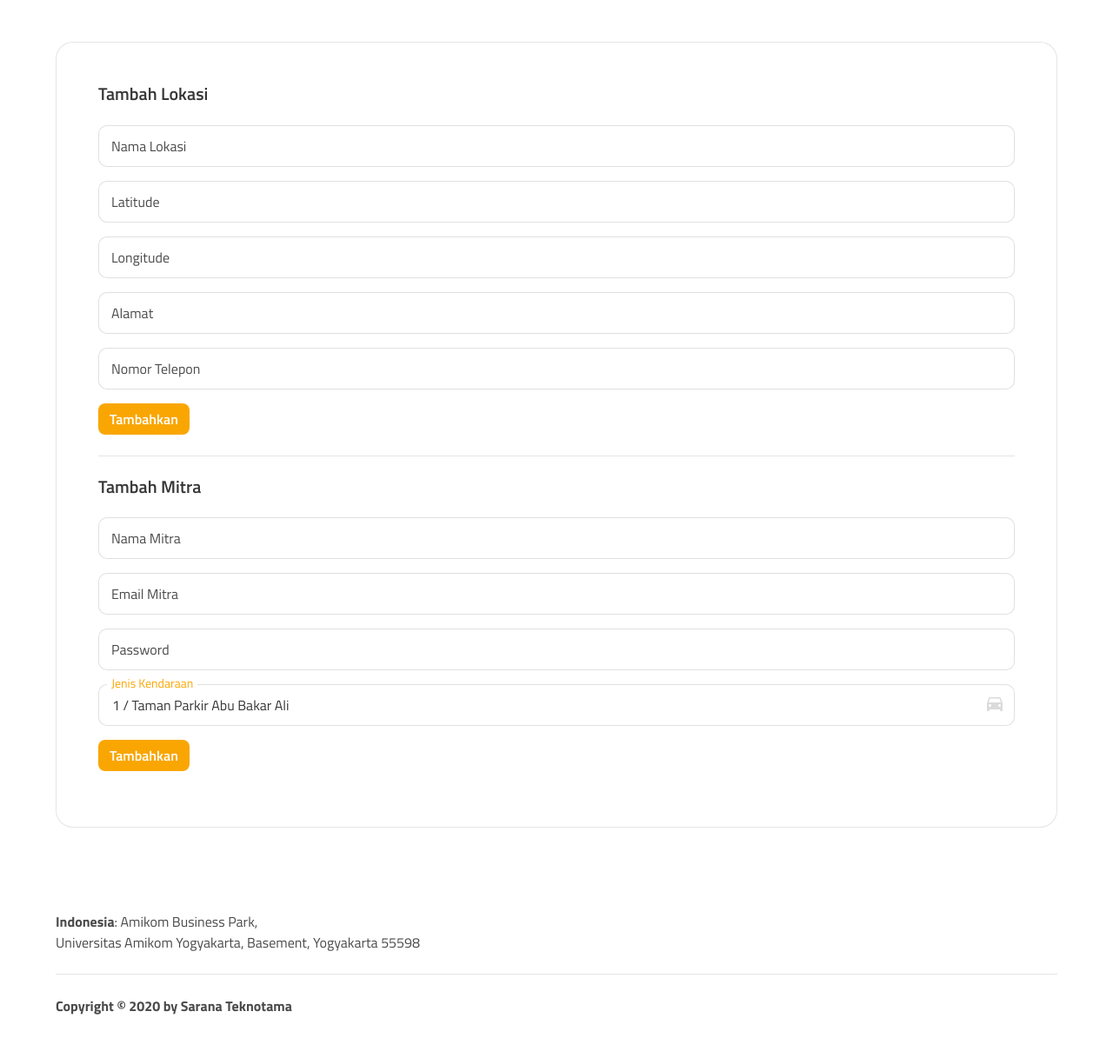
After one commit to yanuaraditia/cip, a CodeIgniter app: page /cip/index.php/admin/index in a window 1280 px wide. The commit adds this page. Shown: the whole page at 87% size. Run offline with CodeIgniter, Linux system fonts and the light colour scheme; data comes from the database, SQL or seed files in the repository; some libraries are stand-ins or nearby versions.

Commit message:
Last commit

```diff
--- /dev/null
+++ b/application/controllers/Admin.php
@@ -0,0 +1,40 @@
+<?php
+
+class Admin extends CI_Controller{
+	function __construct(){
+		parent::__construct();
+		$this->load->model('M_admin');
+	}
+
+	function index(){
+        $data['lokasi'] = $this->M_admin->show_me();
+		$this->load->view('link_rel',$data);
+		$this->load->view('admin_dash');
+		$this->load->view('footer');
+    }
+	function tambah_lokasi() {
+		if($this->input->post()) {
+			$data = array (
+				'nama_lokasi' => $this->input->post('nama'),
+				'lgtd_lokasi' => $this->input->post('longitude'),
+				'lttd_lokasi' => $this->input->post('latitude'),
+				'alamat_lokasi' => $this->input->post('alamat'),
+				'notelp_lokasi' => $this->input->post('notelp')
+			);
+			$this->M_admin->tambah($data,'lokasi');
+		}
+		redirect(base_url('Admin'));
+	}
+	function tambah_mitra() {
+		if($this->input->post()) {
+			$data = array (
+				'nama_mitra' => $this->input->post('nama'),
+				'email_mitra' => $this->input->post('email'),
+				'password' => password_hash($this->input->post('password'),PASSWORD_DEFAULT),
+				'kd_lokasi' => $this->input->post('lokasi')
+			);
+			$this->M_admin->tambah($data,'mitra');
+		}
+		redirect(base_url('Admin'));
+	}
+}
--- a/application/controllers/Book.php
+++ b/application/controllers/Book.php
@@ -4,7 +4,7 @@ defined('BASEPATH') OR exit('No direct script access allowed');
 class Book extends CI_Controller {
     function __construct(){
         parent::__construct();
-		if($this->session->userdata('status') != "login"){
+		if($this->session->userdata('status') != "login" or $this->session->userdata('booking') == 'ada'){
 			redirect(base_url("login"));
 		}
 		else {
@@ -46,6 +46,7 @@ class Book extends CI_Controller {
 				'id_user' => $id_user
 			);
 			$this->m_book->book_confirm($data);
+			$this->session->set_userdata('booking','ada');
 			redirect(base_url()."dashboard");
 		}
 	}
--- a/application/controllers/MainPage.php
+++ b/application/controllers/MainPage.php
@@ -4,6 +4,9 @@ defined('BASEPATH') OR exit('No direct script access allowed');
 class MainPage extends CI_Controller {
 	function __construct(){
         parent::__construct();
+		if($this->session->userdata('booking') == 'ada'){
+			redirect(base_url('dashboard'));
+		}
         $this->load->model('M_lokasi');
 		$this->load->helper('location');
     }
--- /dev/null
+++ b/application/models/M_admin.php
@@ -0,0 +1,9 @@
+<?php
+class M_admin extends CI_Model{
+	function show_me(){
+        return $this->db->get('lokasi');
+    }
+    function tambah($data,$tabel) {
+        $this->db->insert($tabel,$data);
+    }
+}
--- a/application/models/M_mitra.php
+++ b/application/models/M_mitra.php
@@ -65,4 +65,8 @@ class M_mitra extends CI_Model{
     $this->db->where('transaksi.kd_booking',$kd_booking);
     return $this->db->get();
   }
+  function batal_book($kd_booking) {
+    $this->db->where('kd_booking',$kd_booking);
+    $this->db->delete('booking');
+  }
 }
--- /dev/null
+++ b/application/views/admin_dash.php
@@ -0,0 +1,85 @@
+<?php
+defined('BASEPATH') OR exit('No direct script access allowed');
+?>
+    <body>
+        <section class="section dashboard">
+            <div class="container">
+                <div class="card">
+                    <h5 class="title is-5">Tambah Lokasi</h5>
+                    <form method="post" action="Admin/tambah_lokasi">
+                        <div class="field">
+                            <div class="control has-icon-right">
+                                <input class="input" type="text" name="nama" placeholder="Text input">
+                                <label class="label">Nama Lokasi</label>
+                            </div>
+                        </div>
+                        <div class="field">
+                            <div class="control has-icon-right">
+                                <input class="input" type="text" name="latitude" placeholder="Text input">
+                                <label class="label">Latitude</label>
+                            </div>
+                        </div>
+                        <div class="field">
+                            <div class="control has-icon-right">
+                                <input class="input" type="text" name="longitude" placeholder="Text input">
+                                <label class="label">Longitude</label>
+                            </div>
+                        </div>
+                        <div class="field">
+                            <div class="control has-icon-right">
+                                <input class="input" type="text" name="alamat" placeholder="Text input">
+                                <label class="label">Alamat</label>
+                            </div>
+                        </div>
+                        <div class="field">
+                            <div class="control has-icon-right">
+                                <input class="input" type="tel" name="notelp" placeholder="Text input">
+                                <label class="label">Nomor Telepon</label>
+                            </div>
+                        </div>
+                        <div class="field">
+                            <button type="submit" name="tambahlok" class="button is-primary">Tambahkan</button>
+                        </div>
+                    </form>
+                    <hr>
+                    <h5 class="title is-5">Tambah Mitra</h5>
+                    <form method="post" action="Admin/tambah_mitra">
+                        <div class="field">
+                            <div class="control has-icon-right">
+                                <input class="input" type="text" name="nama" placeholder="Text input">
+                                <label class="label">Nama Mitra</label>
+                            </div>
+                        </div>
+                        <div class="field">
+                            <div class="control has-icon-right">
+                                <input class="input" type="email" name="email" placeholder="Text input">
+                                <label class="label">Email Mitra</label>
+                            </div>
+                        </div>
+                        <div class="field">
+                            <div class="control has-icon-right">
+                                <input class="input" type="password" name="password" placeholder="Text input">
+                                <label class="label">Password</label>
+                            </div>
+                        </div>
+                        <div class="field">
+                            <div class="control has-icons-right">
+                                <select class="input" name="lokasi" required>
+                                    <?php
+                                    foreach($lokasi->result_array() as $tambah){
+                                        echo "<option value='".$tambah['kd_lokasi']."'>".$tambah['kd_lokasi']." / ".$tambah['nama_lokasi']."</option>";
+                                    }
+                                    ?>
+                                </select>
+                                <span class="icon is-right"><i class="material-icons">drive_eta</i></span>
+                                <label class="label">Jenis Kendaraan</label>
+                            </div>
+                        </div>
+                        <div class="field">
+                            <button type="submit" class="button is-primary">Tambahkan</button>
+                        </div>
+                    </form>
+                </div>
+            </div>
+        </section>
+    </body>
--- a/application/views/dashboard_v.php
+++ b/application/views/dashboard_v.php
@@ -1,7 +1,6 @@
 <?php
 defined('BASEPATH') OR exit('No direct script access allowed');
 ?>
-    <body>
         <section class="section dashboard">
             <div class="container">
                 <div class="card">
@@ -75,4 +74,3 @@ defined('BASEPATH') OR exit('No direct script access allowed');
                 </div>
             </div>
         </section>
-    </body>
--- a/application/views/mitra_login.php
+++ b/application/views/mitra_login.php
@@ -45,9 +45,6 @@ $this->load->helper('url');
                         <div class="field">
                                 <button class="button is-primary is-medium is-fullwidth">Masuk</button>
                         </div>
-                        <div class="field has-text-centered">
-                            <span>Gabung mitra?? <?php echo anchor('daftar','Daftar');?></span>
-                        </div>
                     </div>
                 </form>
             </div>
--- a/application/views/mitra_tambah_lantai.php
+++ b/application/views/mitra_tambah_lantai.php
@@ -19,13 +19,13 @@ defined('BASEPATH') OR exit('No direct script access allowed');
                     <h5 class="title is-5">Slot baru untuk <?php echo $lokasi->nama_lokasi;?></h5>
                     <div class="field">
                         <div class="control has-icon-right">
-                            <input class="input" type="text" name="nama" placeholder="Text input">
+                            <input class="input" type="text" name="nama" placeholder="Text input" requred>
                             <label class="label">Nama Lantai</label>
                         </div>
                     </div>
                     <div class="field">
                         <div class="control has-icon-right">
-                            <input class="input" type="number" name="number" placeholder="Text input">
+                            <input class="input" type="number" name="number" placeholder="Text input" requred>
                             <label class="label">Tarif lantai</label>
                         </div>
                     </div>
--- a/application/views/mitra_tambah_slot.php
+++ b/application/views/mitra_tambah_slot.php
@@ -19,7 +19,7 @@ defined('BASEPATH') OR exit('No direct script access allowed');
                     <h5 class="title is-5">Slot baru untuk <?php echo $lokasi->nama_lokasi;?></h5>
                     <div class="field">
                         <div class="control has-icon-right">
-                            <input class="input" type="text" name="nama" placeholder="Text input">
+                            <input class="input" type="text" name="nama" placeholder="Text input" requred>
                             <label class="label">Nama Slot</label>
                         </div>
                     </div>
--- a/asset/style.css
+++ b/asset/style.css
@@ -545,7 +545,6 @@ hr {
 .dashboard .order-list .list-item {
     padding: 20px 25px;
     font-weight: 600;
-    cursor: pointer;
     position: relative;
     border:none;
     border:1px solid rgba(0, 0, 0, .1);
@@ -564,6 +563,9 @@ hr {
     border-color: transparent;
     -webkit-transition: all .12s ease-in-out;
     transition: all .12s ease-in-out;
+}
+.dashboard .order-list .list-item.on-park {
+    cursor: pointer;
 }
 .dashboard .order-list .list-item.on-park:hover {
     color: #fff!important;
```
Also changed, not shown: application/controllers/Mitra.php (+10 -1 lines), application/views/mitra_dash.php (+26 -2 lines).
